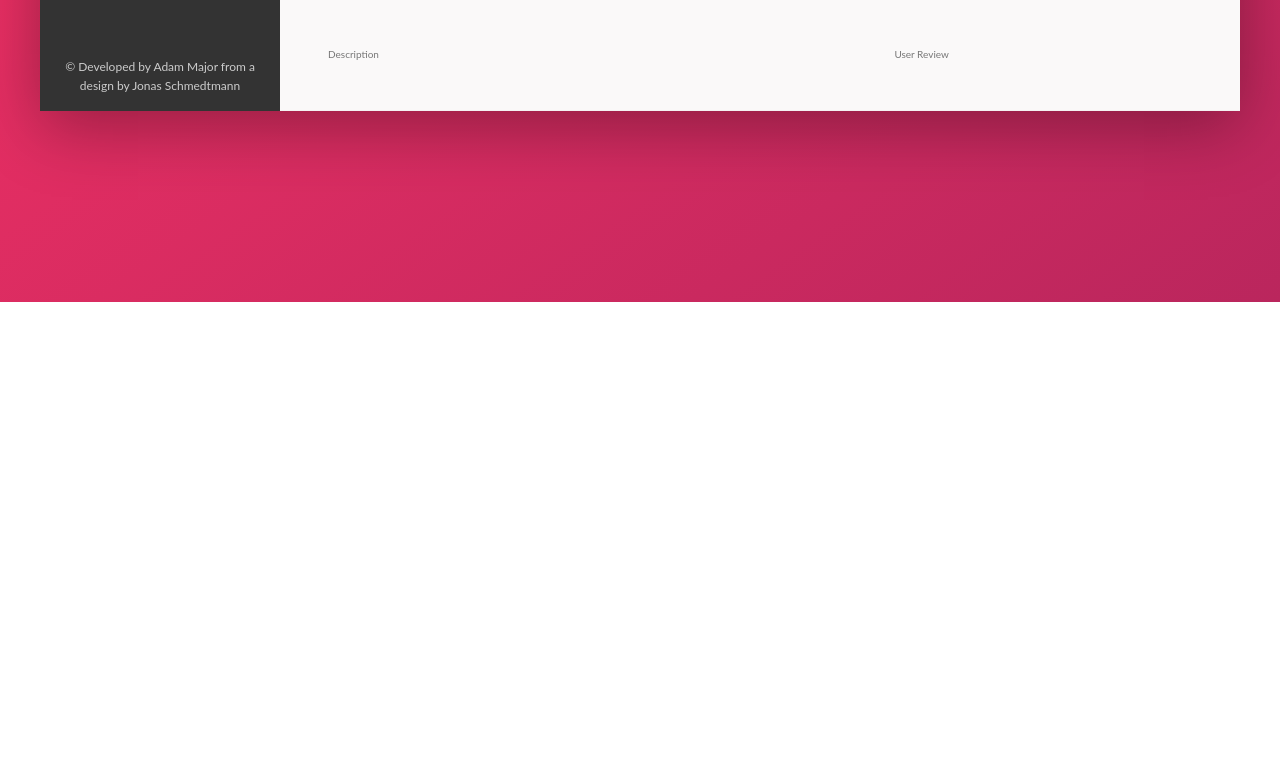
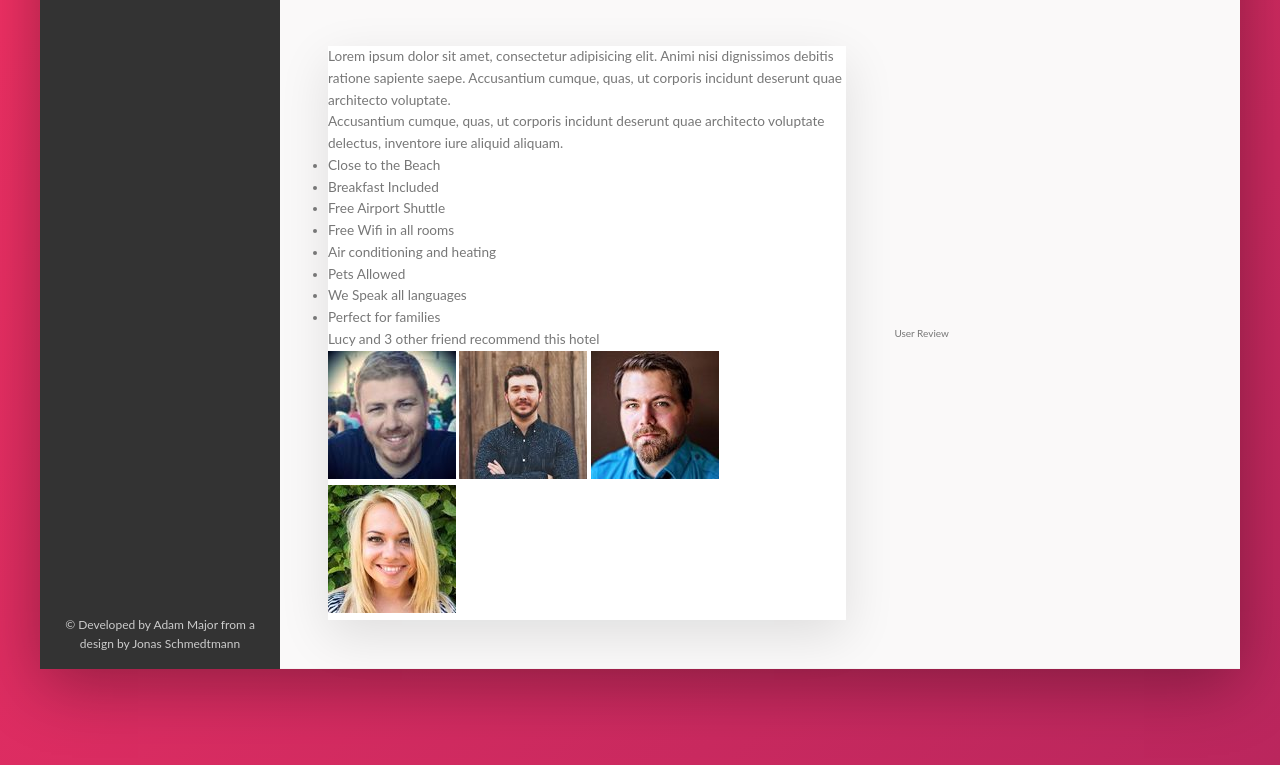
Before and after one commit to Beschuetzer/Trillo, a website: page index.html in a window 1280 px wide. Shown: the part 594-1359 px from the top of the page. Before the commit the page ends 896 px from the top, so only its background shows below. Drawn offline with Linux system fonts and the light colour scheme.

Commit message:
Finish description skeleton

```diff
--- a/index.html
+++ b/index.html
@@ -135,7 +135,33 @@
                     </div>
                     <div class="details">
                         <div class="description">
-                            Description
+                            <p class="paragraph">
+                                Lorem ipsum dolor sit amet, consectetur adipisicing elit. Animi nisi dignissimos debitis ratione sapiente saepe. Accusantium cumque, quas, ut corporis incidunt deserunt quae architecto voluptate.
+                            </p>
+                            <p class="paragraph">
+                                Accusantium cumque, quas, ut corporis incidunt deserunt quae architecto voluptate delectus, inventore iure aliquid aliquam.
+                            </p>
+                            <ul class="list">
+                                <li class="list_item"> Close to the Beach</li>
+                                <li class="list_item"> Breakfast Included</li>
+                                <li class="list_item"> Free Airport Shuttle</li>
+                                <li class="list_item">Free Wifi in all rooms</li>
+                                <li class="list_item">Air conditioning and heating</li>
+                                <li class="list_item">Pets Allowed</li>
+                                <li class="list_item">We Speak all languages</li>
+                                <li class="list_item">Perfect for families</li>
+                            </ul>
+                            <div class="recommend">
+                                <p class="recommend__count">
+                                    Lucy and 3 other friend recommend this hotel
+                                </p>
+                            </div>
+                            <div class="recommend__friends">
+                                <img src="img/user-3.jpg" alt="Friend Photo 1" class="recommend__photo">
+                                <img src="img/user-4.jpg" alt="Friend Photo 2" class="recommend__photo">
+                                <img src="img/user-5.jpg" alt="Friend Photo 3" class="recommend__photo">
+                                <img src="img/user-6.jpg" alt="Friend Photo 4" class="recommend__photo">
+                            </div>
                         </div>
                         <div class="user-reviews">
                             User Review
--- a/sass/abstracts/_variables.scss
+++ b/sass/abstracts/_variables.scss
@@ -25,6 +25,7 @@ $color-black: #000;
 
 $line: .1rem solid $color-grey-light-2;
 
-
 //box-shadow
 $box-shadow-dark: .33;
+$shadow-light: 0 $default-font-size $default-font-size * 3 rgba($color-black, $box-shadow-dark / 3);
+$shadow-dark: 0 $default-font-size $default-font-size * 4 rgba($color-black, $box-shadow-dark);
--- a/sass/layout/_layouts.scss
+++ b/sass/layout/_layouts.scss
@@ -65,8 +65,8 @@
         transform: scaleY(0);
         transform-origin: bottom;
         transition:
-            transform .166s cubic-bezier(0, 1, 1, 0),
-            width .33s .2s cubic-bezier(1,0,0,1);
+            transform .25s linear,
+            width .33s .25s cubic-bezier(1,0,0,1);
     }
     &__item:hover::before, &__item--active::before {
         transform: scaleY(1);
@@ -116,8 +116,11 @@
 }
 
 .description {
+    font-size: $default-font-size * .85;
     flex: 0 0 60%;
     margin-right: $default-font-size * 3;
+    background-color: $color-white;
+    box-shadow: $shadow-light;
 }
 .user-reviews {
     flex: 1;
```
Also changed, not shown: css/style.css, 1 other file.
